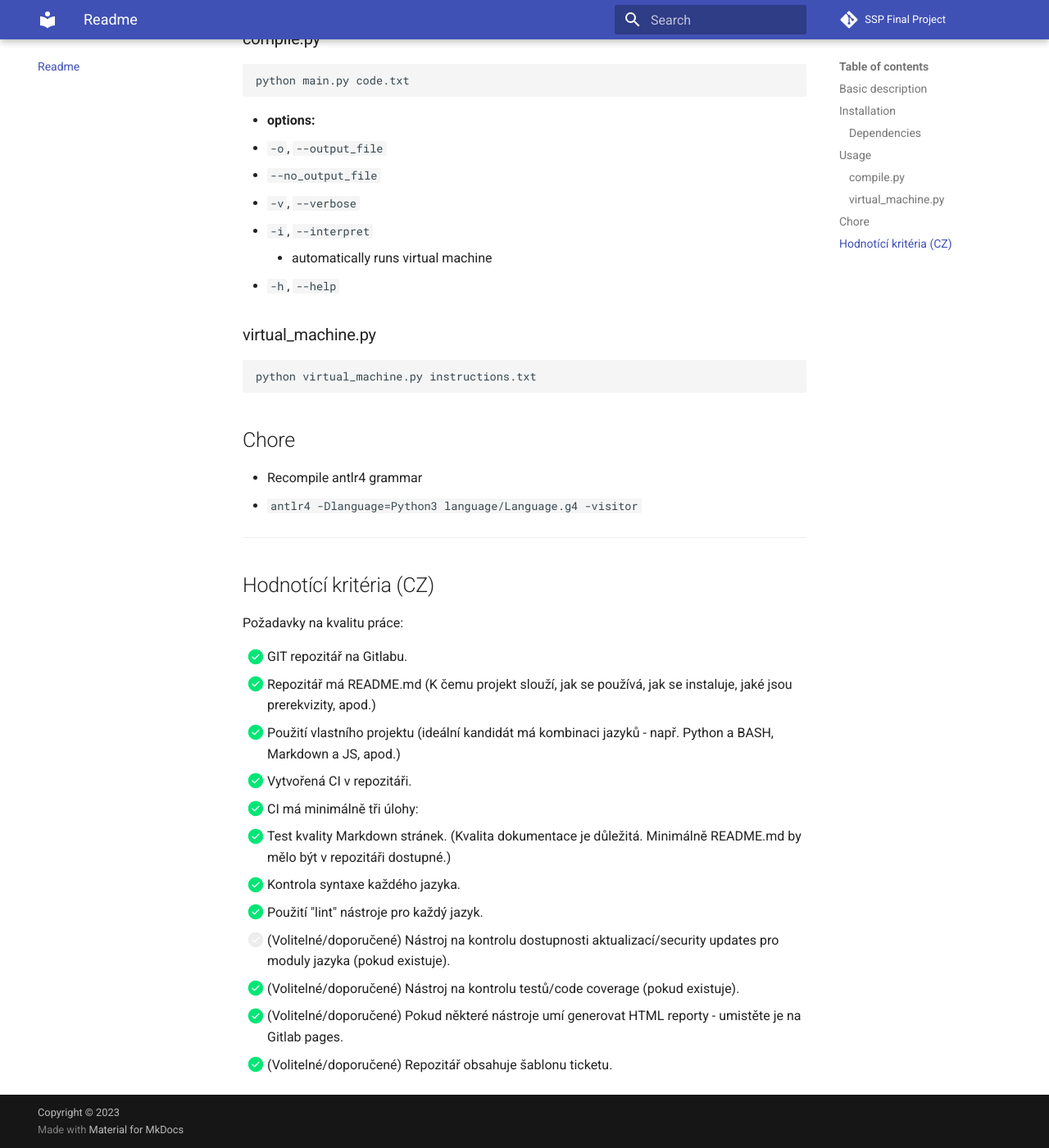
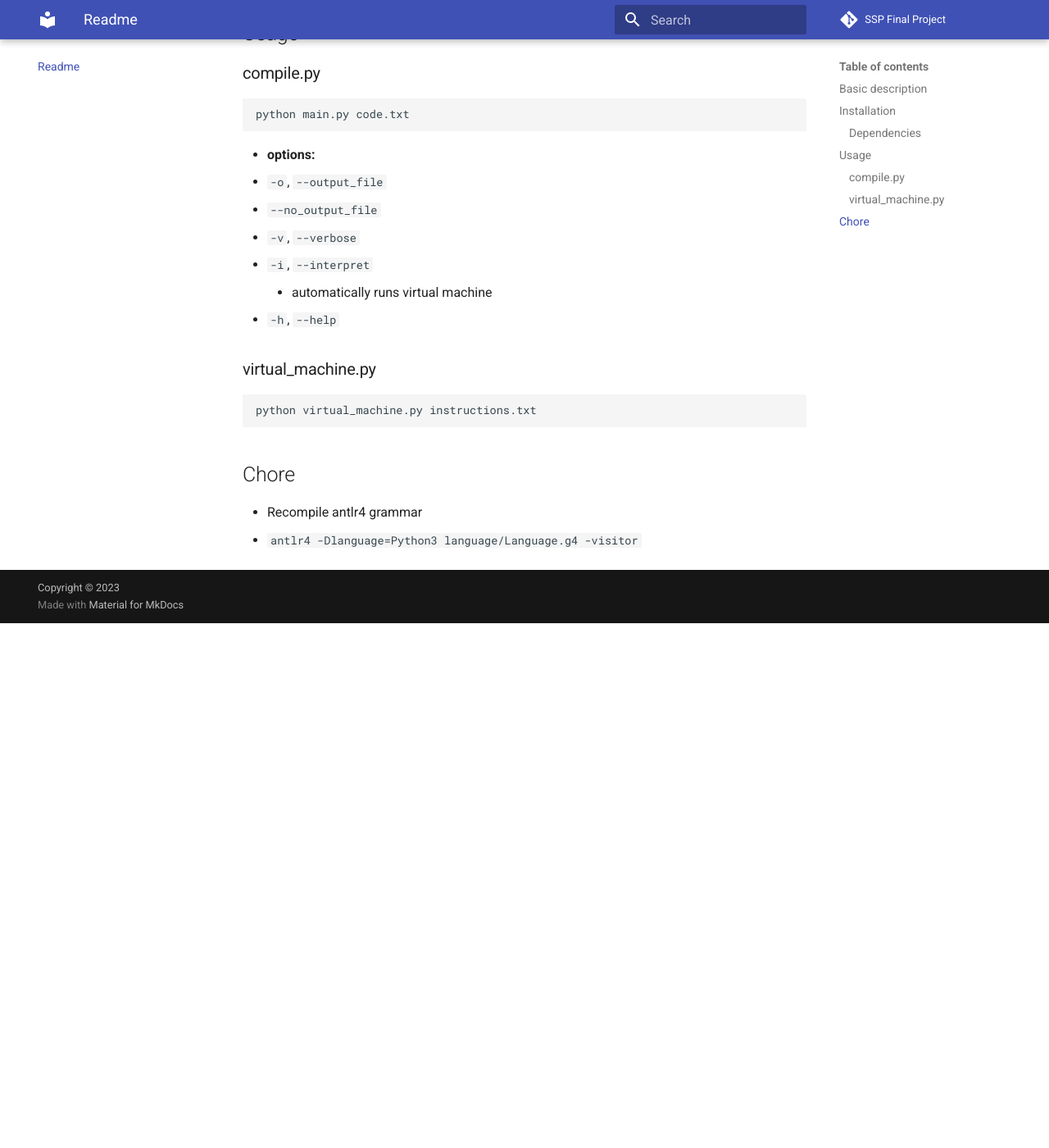
Before and after one commit to martin-minarik/pjp-compiler-interpreter, an MkDocs documentation site: the page built from docs/README.md, in a window 1280 px wide and 1400 px high, scrolled down 1094 px. Shown: the whole window at 82% size. Built offline with MkDocs 1.6.1 and Material for MkDocs 9.7.7, drawn with Linux system fonts in a browser that asks for light colours; comment, search, counter and statistics services are not loaded; after the commit the page ends 1854 px from its top, so only the background shows below that; some of the changed text lies outside the part shown.

Commit message:
Update README.md

```diff
--- a/docs/README.md
+++ b/docs/README.md
@@ -56,25 +58,3 @@ python virtual_machine.py instructions.txt
 
 - Recompile antlr4 grammar
   - `antlr4 -Dlanguage=Python3 language/Language.g4 -visitor`
-
----
-
-## Hodnotící kritéria (CZ)
-
-Požadavky na kvalitu práce:
-
-- [x] GIT repozitář na Gitlabu.
-  - [x] Repozitář má README.md (K čemu projekt slouží, jak se používá, jak se instaluje, jaké jsou prerekvizity,
-    apod.)
-- [x] Použití vlastního projektu (ideální kandidát má kombinaci jazyků - např. Python a BASH, Markdown a JS, apod.)
-- [x] Vytvořená CI v repozitáři.
-- [x] CI má minimálně tři úlohy:
-  - [x] Test kvality Markdown stránek. (Kvalita dokumentace je důležitá. Minimálně README.md by mělo být v repozitáři
-    dostupné.)
-  - [x] Kontrola syntaxe každého jazyka.
-  - [x] Použití "lint" nástroje pro každý jazyk.
-- [ ] (Volitelné/doporučené) Nástroj na kontrolu dostupnosti aktualizací/security updates pro moduly jazyka (pokud
-  existuje).
-- [X] (Volitelné/doporučené) Nástroj na kontrolu testů/code coverage (pokud existuje).
-- [X] (Volitelné/doporučené) Pokud některé nástroje umí generovat HTML reporty - umistěte je na Gitlab pages.
-- [X] (Volitelné/doporučené) Repozitář obsahuje šablonu ticketu.
```
Also changed, not shown: other parts of docs/README.md (+4 -2 lines).
